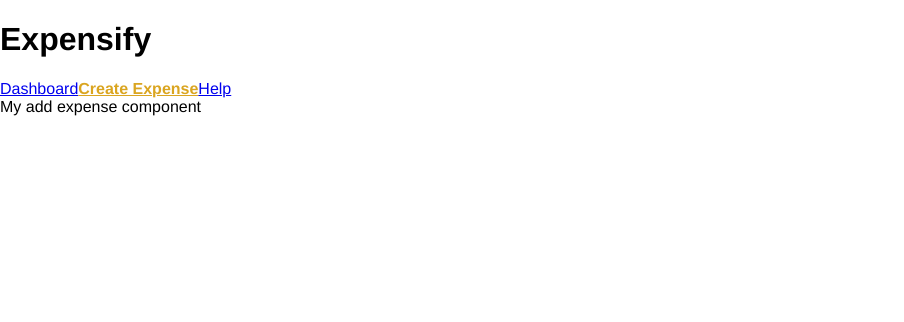
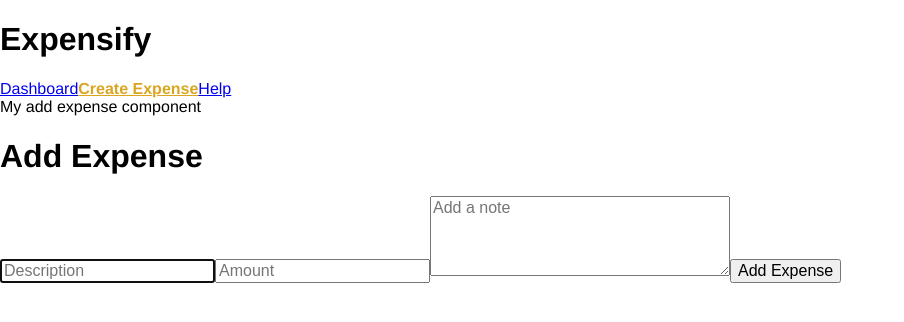
Before and after one commit to simeonkerkola/react-money-bye-bye, a React app: page /create in a window 1280 px wide. Shown: the top 322 px of the page, without its empty margins (0-904 px from the left). Built offline with nearby package versions, Linux system fonts and the light colour scheme.

Commit message:
Create ExpenseForm page and add regex

```diff
--- a/src/app.jsx
+++ b/src/app.jsx
@@ -3,7 +3,7 @@
 import { Provider } from 'react-redux'
 import 'normalize.css/normalize.css'
 import AppRouter from './routers/AppRouter.jsx'
-import configureStore from './store/configureStore.jsx'
+import configureStore from './store/configureStore'
 import { addExpense } from './actions/expenses.jsx'
 import { setTextFilter } from './actions/filters.jsx'
 import getVisibleExpenses from './selectors/expenses.jsx'
@@ -18,7 +18,7 @@
 store.subscribe(() => {
   const state = store.getState()
   const visibleExpenses = getVisibleExpenses(state.expenses, state.filters)
-  console.log(visibleExpenses);
+  console.log(visibleExpenses)
 })
 
 // setTimeout(() => {
--- a/src/components/AddExpensePage.jsx
+++ b/src/components/AddExpensePage.jsx
@@ -1,7 +1,11 @@
 import React from 'react'
+import ExpenseForm from './ExpenseForm.jsx'
 
 const AddExpensePage = () => (
-  <div>My add expense component</div>
+  <div>
+    My add expense component
+    <h1>Add Expense</h1>
+    <ExpenseForm />
+  </div>
 )
-
 export default AddExpensePage
--- /dev/null
+++ b/src/components/ExpenseForm.jsx
@@ -0,0 +1,53 @@
+import React from 'react'
+
+export default class ExpenseForm extends React.Component {
+  state = {
+    description: '',
+    note: '',
+    amount: '',
+  }
+
+  onDescriptionChange = e => {
+    const description = e.target.value
+    this.setState(() => ({ description }))
+  }
+  onNoteChange = e => {
+    const note = e.target.value
+    this.setState(() => ({ note }))
+  }
+  onAmountChange = e => {
+    const amount = e.target.value
+    if (amount.match(/^\d*(\.\d{0,2})?$/)) {
+        this.setState(() => ({ amount }))
+    }
+}
+  render() {
+    return (
+      <div>
+        <form action="">
+          <input
+            type="text"
+            placeholder="Description"
+            value={this.state.description}
+            onChange={this.onDescriptionChange}
+            autoFocus
+          />
+          <input
+            type="text"
+            placeholder="Amount"
+            value={this.state.amount}
+            onChange={this.onAmountChange}
+          />
+          <textarea
+            cols="30"
+            rows="4"
+            placeholder="Add a note"
+            value={this.state.note}
+            onChange={this.onNoteChange}
+          />
+          <button>Add Expense</button>
+        </form>
+      </div>
+    )
+  }
+}
--- a/src/components/Header.jsx
+++ b/src/components/Header.jsx
@@ -2,12 +2,12 @@
 import { NavLink } from 'react-router-dom'
 
 const Header = () => (
-  <hearde>
+  <header>
     <h1>Expensify</h1>
     <NavLink to="/" activeClassName="is-active" exact={true}>Dashboard</NavLink>
     <NavLink to="/create" activeClassName="is-active">Create Expense</NavLink>
     <NavLink to="/help" activeClassName="is-active">Help</NavLink>
-  </hearde>
+  </header>
 )
 
 export default Header
```
Also changed, not shown: src/playground/hoc.jsx (+4 -6 lines), src/playground/redux-expensify.jsx (+7 -5 lines), .eslintrccccc.js (deleted), src/store/configureStore.js (renamed from src/store/configureStore.jsx).
